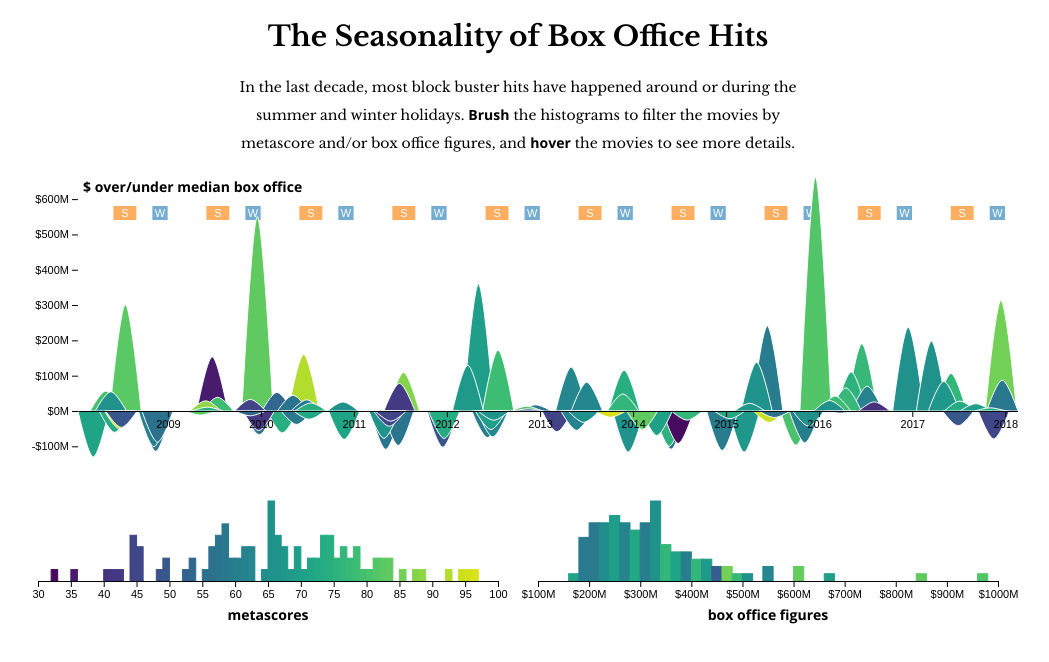
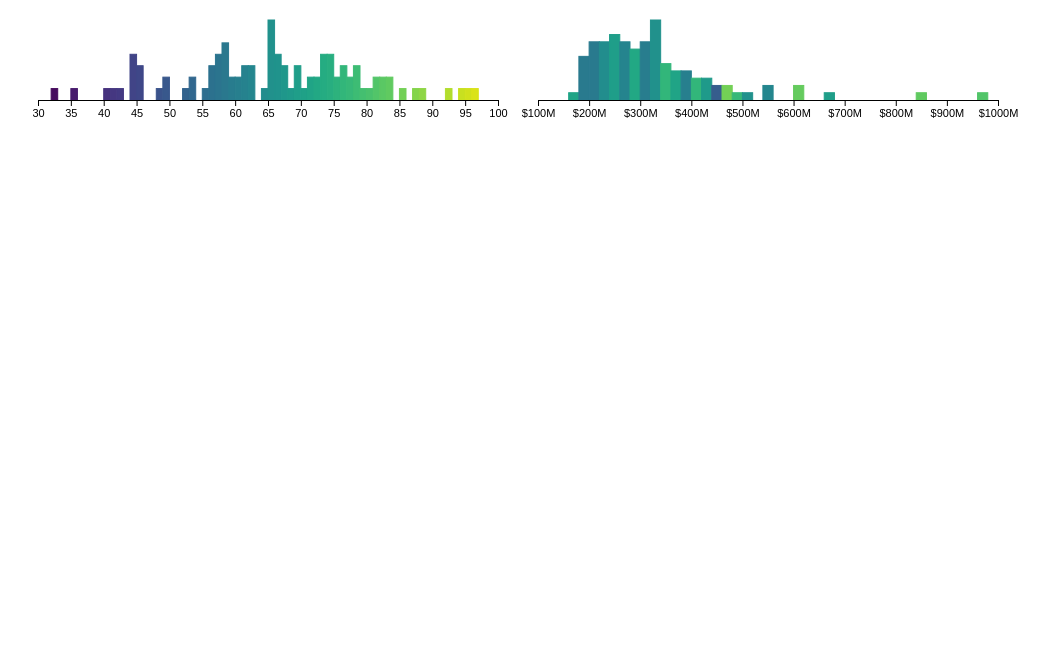
Before and after one commit to sxywu/react-d3-example, a React (Create React App) app: page / in a window 1280 px wide. Shown: the top 662 px of the page, without its empty margins (122-1171 px from the left). Built offline with nearby package versions, Linux system fonts and the light colour scheme.

Commit message:
Get movies to a good starting point

```diff
--- a/src/App.js
+++ b/src/App.js
@@ -8,23 +8,12 @@ import Histogram from './visualizations/Histogram';
 const startYear = 2008;
 const numYears = 10;
 
-const holidays = _.chain(numYears)
-  .times(i => {
-    return [
-      [new Date(`6/1/${startYear + i}`), new Date(`8/30/${startYear + i}`)],
-      [new Date(`11/1/${startYear + i}`), new Date(`12/31/${startYear + i}`)],
-    ];
-  }).flatten()
-  .value();
-
-
 class App extends Component {
   state = {
     movies: [],
     filtered: [],
     filters: {},
     colors: d3.scaleSequential(d3.interpolateViridis),
-    holidays,
   };
 
   componentDidMount() {
@@ -44,42 +33,17 @@ class App extends Component {
   }
 
   updateFilters = (filter) => {
-    const filters = Object.assign(this.state.filters, filter);
-    const filtered = _.filter(this.state.movies, d =>
-      _.every(filters, (bounds, key) => !bounds || bounds[0] < d[key] && d[key] < bounds[1]));
-
-    this.setState({filters, filtered});
+    // update filters, and then filter movies by the new filters
   }
 
   render() {
     return (
       <div style={{width: 1000, margin: 'auto'}}>
-        <h1>The Seasonality of Box Office Hits</h1>
-        <p style={{width: 600, lineHeight: 2, margin: 'auto', marginBottom: 20}}>
-In the last decade, most block buster hits have happened around or during the summer and winter holidays.  <strong>Brush</strong> the histograms to filter the movies by metascore and/or box office figures, and <strong>hover</strong> the movies to see more details.
-        </p>
-        <div style={{position: 'relative'}}>
-          <div style={{position: 'absolute', left: '65px'}}>
-            <strong>$ over/under median box office</strong>
-          </div>
-          <AreaChart {...this.state} />
-        </div>
 
-        <div style={{display: 'inline-block'}}>
-          <Histogram {...this.state} attr='score' updateFilters={this.updateFilters} />
-          <div>
-            <strong>metascores</strong>
-          </div>
-        </div>
+        <Histogram {...this.state} attr='score' updateFilters={this.updateFilters} />
 
-        <div style={{display: 'inline-block'}}>
-          <Histogram {...this.state} attr='boxOffice'
-            format={d => `$${parseInt(d/ 1000000)}M`} updateFilters={this.updateFilters} />
-          <div>
-            <strong>box office figures</strong>
-          </div>
-        </div>
-
+        <Histogram {...this.state} attr='boxOffice'
+          format={d => `$${parseInt(d/ 1000000)}M`} updateFilters={this.updateFilters} />
       </div>
     )
   }
--- a/src/visualizations/AreaChart.js
+++ b/src/visualizations/AreaChart.js
@@ -15,7 +15,6 @@ class AreaChart extends Component {
     texts: [],
     xScale: () => 0,
     yScale: () => 0,
-    hovered: null,
   }
 
   xAxis = d3.axisBottom().tickSizeOuter(0)
@@ -23,116 +22,34 @@ class AreaChart extends Component {
     .tickFormat(d => `${d3.format('$')(parseInt(d / 1000000))}M`)
 
   static getDerivedStateFromProps(nextProps) {
-    const {movies, filtered, holidays, colors} = nextProps;
+    const {movies, filtered, colors} = nextProps;
     if (!movies.length) return {};
 
     // calculate median box office
-    const medianBox = d3.median(movies, d => d.boxOffice);
 
-    // x scale with dates
-    const [minDate, maxDate] = d3.extent(movies, d => d.date);
-    const xScale = d3.scaleTime()
-      .domain([
-        d3.timeMonth.offset(minDate, -2),
-        d3.timeMonth.offset(maxDate, 2),
-      ]).range([margin.left, width - margin.right]);
+    // calculate x/y scale
 
-    // y scale with boxOffice - medianBox
-    const yExtent = d3.extent(movies, d => d.boxOffice - medianBox);
-    const yScale = d3.scaleLinear()
-      .domain(yExtent).range([height - margin.bottom, margin.top]);
+    // create area generator
 
-    // need area generater
-    const areaGen = d3.area()
-      .y0(yScale(0))
-      .curve(curve);
+    // calculate arcs
 
-    // calculate arcs from the filtered movies
-    const arcs = _.chain(filtered)
-      // put biggest arcs in the background
-      .sortBy(d => -Math.abs(d.boxOffice - medianBox))
-      .map(d => {
-        // for each arc, just need d & fill
-        return {
-          path: areaGen([
-            [xScale(d3.timeMonth.offset(d.date, -2)), yScale(0)],
-            [xScale(d.date), yScale(d.boxOffice - medianBox)],
-            [xScale(d3.timeMonth.offset(d.date, 2)), yScale(0)],
-          ]),
-          fill: colors(d.score),
-          data: d,
-        }
-      }).value();
-
-    const texts = _.map(holidays, (d, i) => {
-      const [d1, d2] = d;
-      const x1 = xScale(d1);
-      const x2 = xScale(d2);
-      return {
-        x: (x1 + x2) / 2, width: x2 - x1, y: 36, height: 14,
-        fill: i % 2 === 0 ? 'rgb(253, 174, 97)' : 'rgb(116, 173, 209)',
-        text: i % 2 === 0 ? 'S' : 'W',
-      };
-    });
-
-    return {arcs, texts, holidays, xScale, yScale}
+    return {}
   }
 
   componentDidUpdate() {
-    this.xAxis.scale(this.state.xScale);
-    this.yAxis.scale(this.state.yScale);
-
-    d3.select(this.refs.xAxis).call(this.xAxis);
-    d3.select(this.refs.yAxis).call(this.yAxis)
-      .select('.domain').remove();
+    // set scales on axes, and call them on SVG group elements
   }
 
   render() {
     return (
-      <div style={{display: 'inline-block', position: 'relative'}}>
-        <svg width={width} height={height}>
-          <g className='holidays'>
-            {
-              this.state.texts.map(d => {
-                return (
-                  <g transform={`translate(${d.x}, ${d.y})`}>
-                    <rect x={-d.width / 2} y={-d.height / 2}
-                      width={d.width} height={d.height} fill={d.fill} />
-                    <text dy='.35em' textAnchor='middle' fill='#fff'>
-                      {d.text}
-                    </text>
-                  </g>
-                );
+      <svg width={width} height={height}>
+        <g className='arcs'>
 
-              })
-            }
-          </g>
+        </g>
 
-          <g className='arcs'>
-            {
-              this.state.arcs.map(d =>
-                <path d={d.path} fill={d.fill} stroke='#fff'
-                  onMouseEnter={() => this.setState({hovered: d})}
-                  onMouseLeave={() => this.setState({hovered: null})} />)
-            }
-          </g>
-
-          <g ref='xAxis' className='xAxis' transform={`translate(0, ${this.state.yScale(0)})`} />
-          <g ref='yAxis' className='yAxis' transform={`translate(${margin.left}, 0)`} />
-        </svg>
-
-        <div style={{
-          display: this.state.hovered ? 'block' : 'none', position: 'absolute', top: 0, right: 0,
-          margin: '10px', padding: '10px', width: '240px', background: 'rgba(255, 255, 255, 0.7)'}}>
-          <strong>title</strong> { this.state.hovered && this.state.hovered.data.title }<br />
-          <strong>date</strong> { this.state.hovered &&
-            d3.timeFormat('%b %d, %Y')(this.state.hovered.data.date) }<br />
-          <strong>metascore</strong> { this.state.hovered && this.state.hovered.data.score }<br />
-          <strong>box office</strong> { this.state.hovered &&
-            d3.format("$,.0f")(this.state.hovered.data.boxOffice) }<br />
-        </div>
-
-      </div>
+        <g ref='xAxis' className='xAxis' transform={`translate(0, ${this.state.yScale(0)})`} />
+        <g ref='yAxis' className='yAxis' transform={`translate(${margin.left}, 0)`} />
+      </svg>
     )
   }
 }
--- a/src/visualizations/Histogram.js
+++ b/src/visualizations/Histogram.js
@@ -33,9 +33,6 @@ class Histogram extends Component {
     const yScale = d3.scaleLinear()
       .domain([0, yMax]).range([height - margin.bottom, margin.top]);
 
-    // use filtered for bins now that scales are calculated
-    bins = histogram(filtered);
-
     // calculate rect bar for each bin
     const bars = bins.map(d => {
       const {x0, x1} = d;
@@ -61,7 +58,7 @@ class Histogram extends Component {
       [width - margin.right, height - margin.bottom]
     ]).on('end', this.brushEnd);
 
-    d3.select(this.refs.brush).call(this.brush);
+    // call brush on SVG group element
   }
 
   componentDidUpdate() {
@@ -70,15 +67,7 @@ class Histogram extends Component {
   }
 
   brushEnd = () => {
-    let bounds = null;
-    if (d3.event.selection) {
-      const [x1, x2] = d3.event.selection;
-      bounds = [
-        this.state.xScale.invert(x1),
-        this.state.xScale.invert(x2),
-      ]
-    }
-    this.props.updateFilters({[this.props.attr]: bounds});
+    // call updateFilters with bounds of brush
   }
 
   render() {
```
